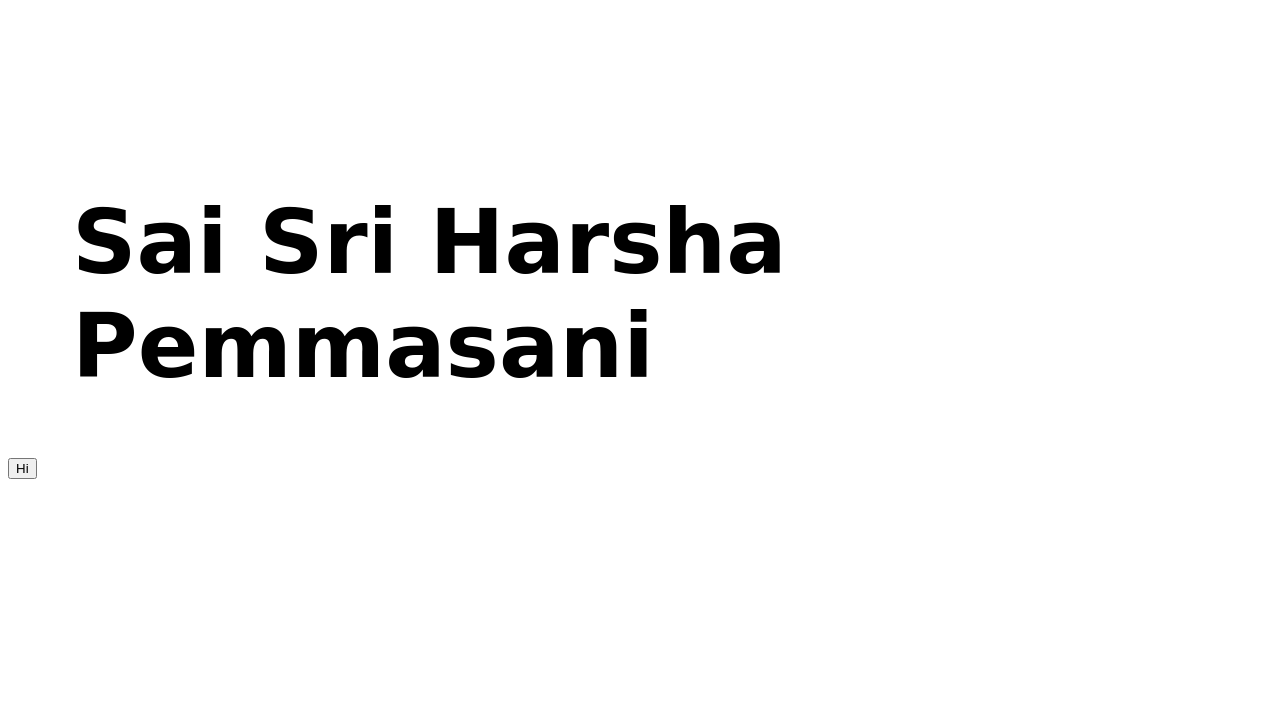
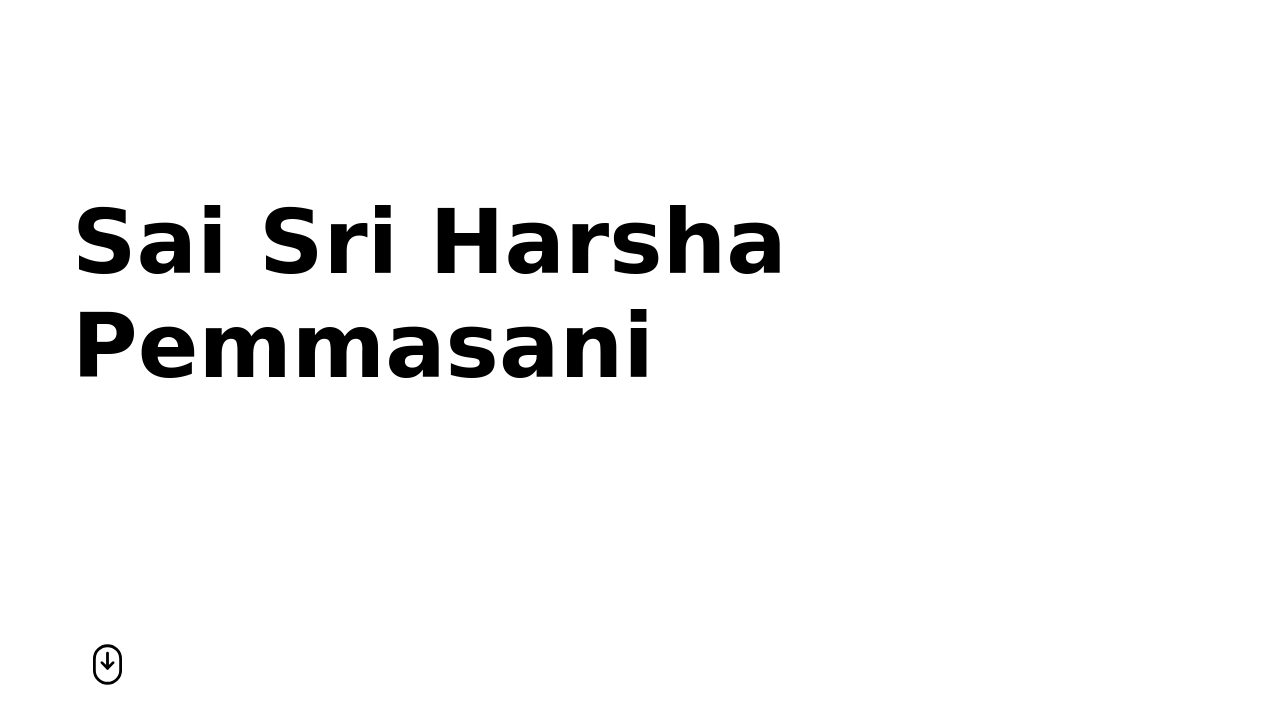
Before and after one commit to Harshachowdary06/updatedPortfolio, a plain HTML site: page index.html in a window 1280 px wide. Shown: the part 78-800 px from the top of the page. Drawn offline with Linux system fonts and the light colour scheme.

Commit message:
updated scroll down

```diff
--- a/css/index.css
+++ b/css/index.css
@@ -157,6 +157,25 @@ body{
     position: relative;
     z-index: 2;
 }
+.scrollDown {
+  padding: 0; /* Remove default padding */
+  border: none; /* Remove default border if needed */
+  background: none; /* Remove default background if needed */
+  margin-left: 6dvw;
+  top:90vh;
+  position: fixed;
+}
+
+.scrollDownImg{
+    width: 45px;
+    height: 45px;
+    border-radius: 50%;
+}
+.scrollDownImg:hover{
+    width: 50px;
+    height: 50px;
+    border-radius: 50%;
+}
 
 
 /* For mobile screeen */
--- a/index.html
+++ b/index.html
@@ -42,7 +42,7 @@
         </h1>
     </div>
     <div class="scrollSection">
-        <button>Hi</button>
+        <button class="scrollDown" id="scrollDown" ><img class="scrollDownImg" src="assets/icons/scroll-down.svg" alt=""></button>
 
     </div>
     </div>
```
Also changed, not shown: assets/icons/scroll-down.svg (added).
